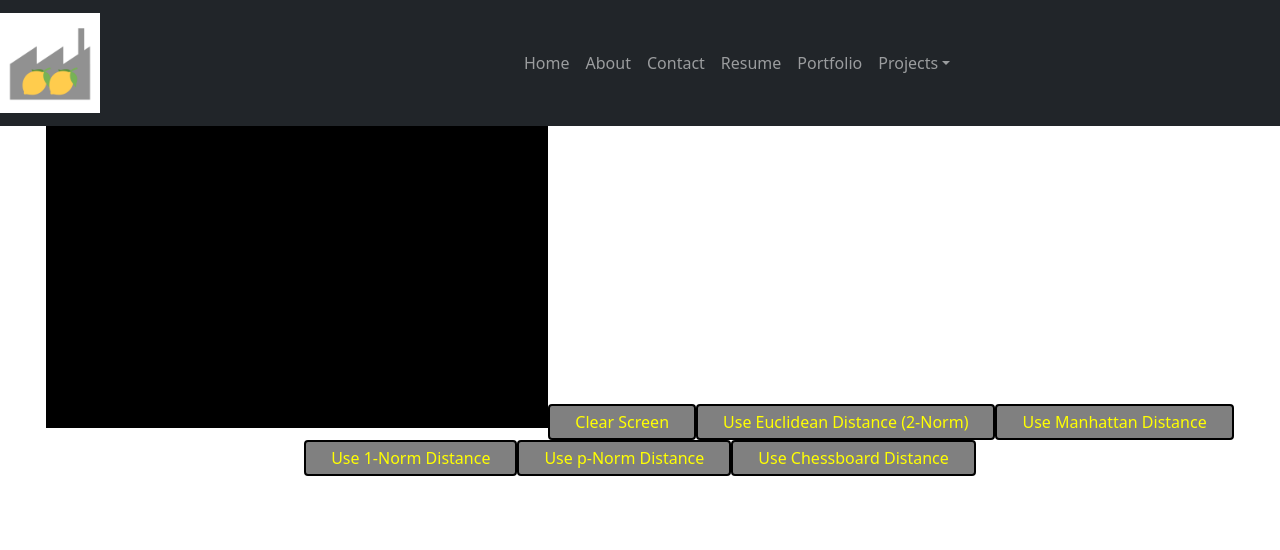
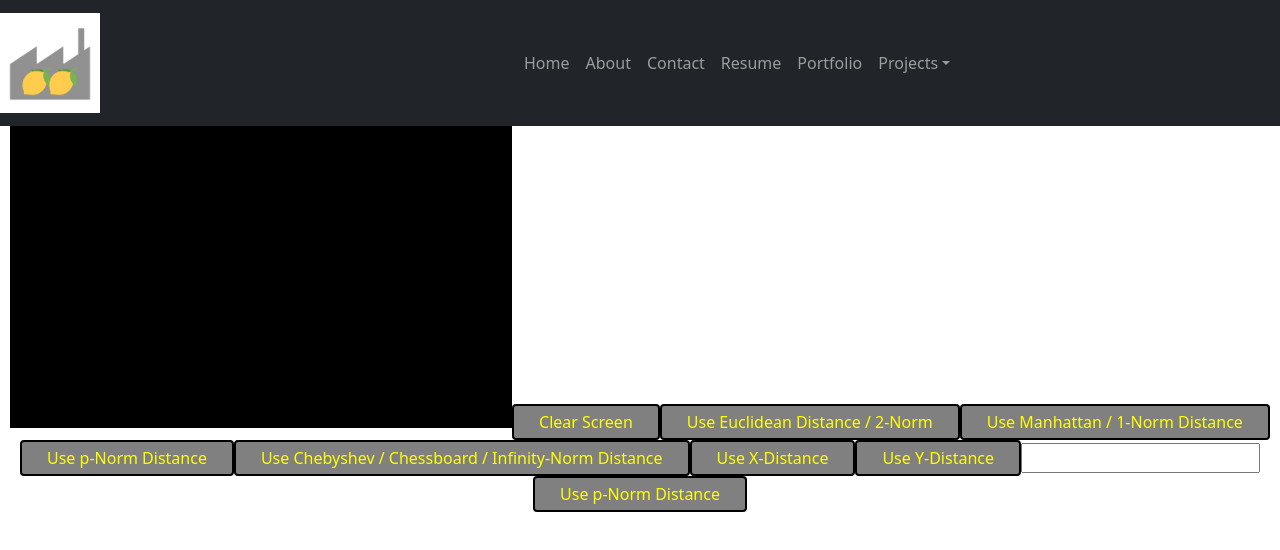
Before and after one commit to rkimpins/lemoncorp, a React (Create React App) app: page /Voronoi in a window 1280 px wide. Shown: the top 550 px of the page. Built offline with nearby package versions, Linux system fonts and the light colour scheme.

Commit message:
Added clear functionality, added new X and Y measures, combined measures that were equivalent, restructed distance switching, added np distance for any p

```diff
--- a/src/components/Voronoi/Voronoi.js
+++ b/src/components/Voronoi/Voronoi.js
@@ -98,24 +98,34 @@ class Voronoi extends Component {
 			)
 	}
 
-	n1_euclidean_distance = (point1, point2) => {
-		return Math.abs(point2.x - point1.x) + Math.abs(point2.y - point1.y);
-	}
-
 	manhattan_distance = (point1, point2) => {
 		return Math.abs(point2.x - point1.x) + Math.abs(point2.y - point1.y);
 	}
 
 	chessboard_distance = (point1, point2) => {
-		return 0;
+		return Math.max(Math.abs(point2.x - point1.x), Math.abs(point2.y - point1.y));
 	}
 
-	np_euclidean_distance = (point1, point2) => {
-		return 0;
+	np_euclidean_distance = (p) => {
+		return (point1, point2) => {
+			return (Math.abs(point2.x - point1.x) ** p + Math.abs(point2.y - point1.y) ** p) ** (1/p)
+		}
 	}
 
-	change_distance = (distance_name) => {
-		console.log("Distance changed to:", distance_name);
+	x_distance = (point1, point2) => {
+		return Math.abs(point2.x - point1.x);
+	}
+
+	y_distance = (point1, point2) => {
+		return Math.abs(point2.y - point1.y);
+	}
+
+
+	change_distance = (new_distance_function) => {
+		console.log("Distance changed to:", new_distance_function);
+		this.distance_function = new_distance_function;
+
+		/*
 		switch(distance_name) {
 			case "n1":
 				this.distance_function = this.n1_euclidean_distance;
@@ -137,7 +147,10 @@ class Voronoi extends Component {
 			default:
 				this.distance_function = this.n2_euclidean_distance;
 				break;
-		}
+			//TODO add canberra distance, chessboard distance, np distance, maybe map stuff?
+			//infinity norm distance / chebyshev distance = chessboard, remove norm 1 because it is manhattan
+			//Add information about distance!!
+		*/
 		this.draw_canvas();
 	}
 
@@ -150,7 +163,7 @@ class Voronoi extends Component {
 	draw_blank_screen = () => {
 		this.context.fillStyle='#000000';
 		this.context.fillRect(0, 0, this.context.canvas.width, this.context.canvas.height);
-
+		this.points = [];
 	}
 
 	componentDidMount() {
@@ -169,12 +182,21 @@ class Voronoi extends Component {
 				style={{border:"1px solid #000000"}}>
 					Interactive Voronoi diagram
 				</canvas>
-				<button onClick={this.clear_canvas()}>Clear Screen</button>
-				<button onClick={() => {this.change_distance("n2")}}>Use Euclidean Distance (2-Norm)</button>
-				<button onClick={() => {this.change_distance("manhattan")}}>Use Manhattan Distance</button>
-				<button onClick={() => {this.change_distance("n1")}}>Use 1-Norm Distance</button>
-				<button onClick={() => {this.change_distance("np")}}>Use p-Norm Distance</button>
-				<button onClick={() => {this.change_distance("chessboard")}}>Use Chessboard Distance</button>
+				<button onClick={this.draw_blank_screen}>Clear Screen</button>
+				<button onClick={() => {this.change_distance(this.n2_euclidean_distance)}}>Use Euclidean Distance / 2-Norm</button>
+				<button onClick={() => {this.change_distance(this.manhattan_distance)}}>Use Manhattan / 1-Norm Distance</button>
+				<button onClick={() => {this.change_distance(null)}}>Use p-Norm Distance</button>
+				<button
+					onClick={() => {this.change_distance(this.chessboard_distance)}}>
+					Use Chebyshev / Chessboard / Infinity-Norm Distance
+				</button>
+				<button onClick={() => {this.change_distance(this.x_distance)}}>Use X-Distance</button>
+				<button onClick={() => {this.change_distance(this.y_distance)}}>Use Y-Distance</button>
+				<input type="number" id="p_input" />
+				<button
+					onClick={() => {
+						this.change_distance(this.np_euclidean_distance(parseInt(document.getElementById("p_input").value)))}}>
+					Use p-Norm Distance</button>
 			</div>
 		);
 	}
```
